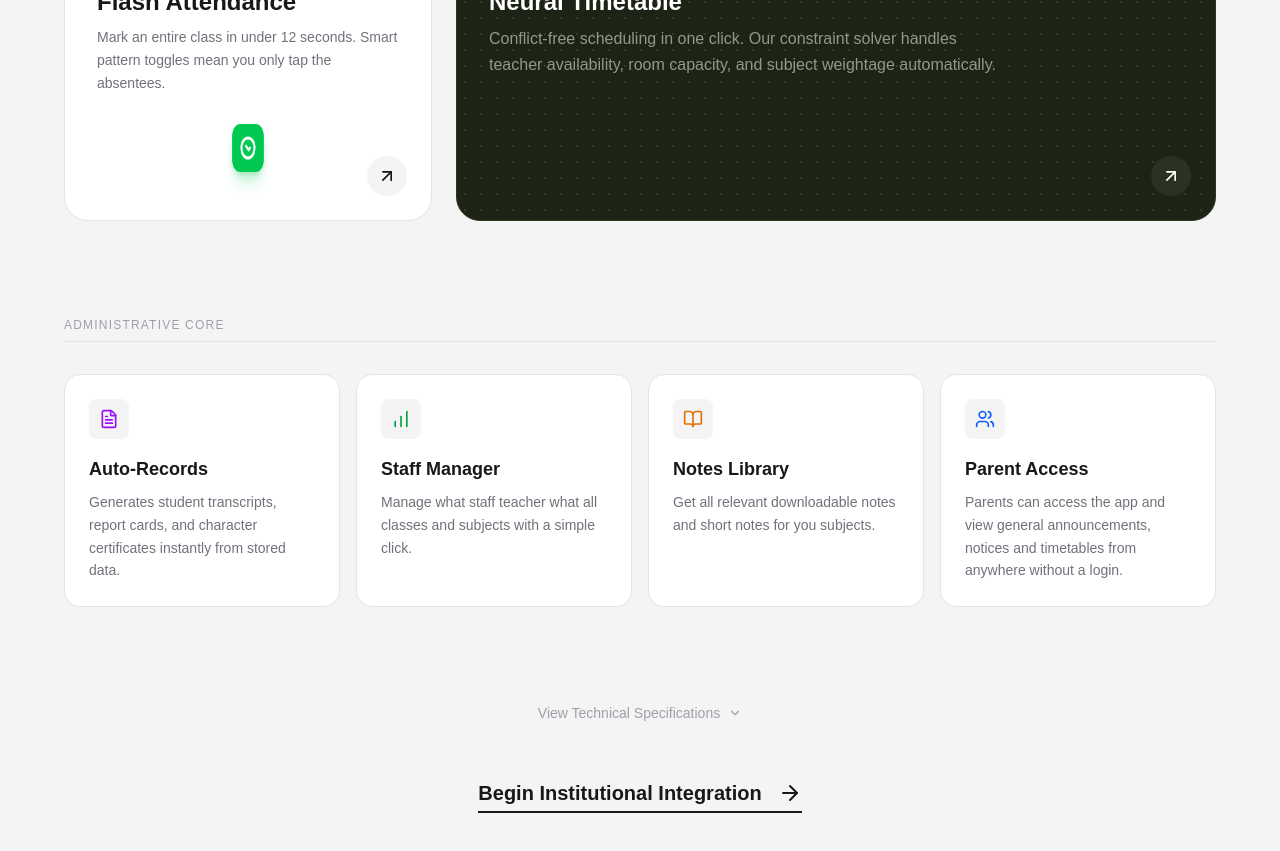
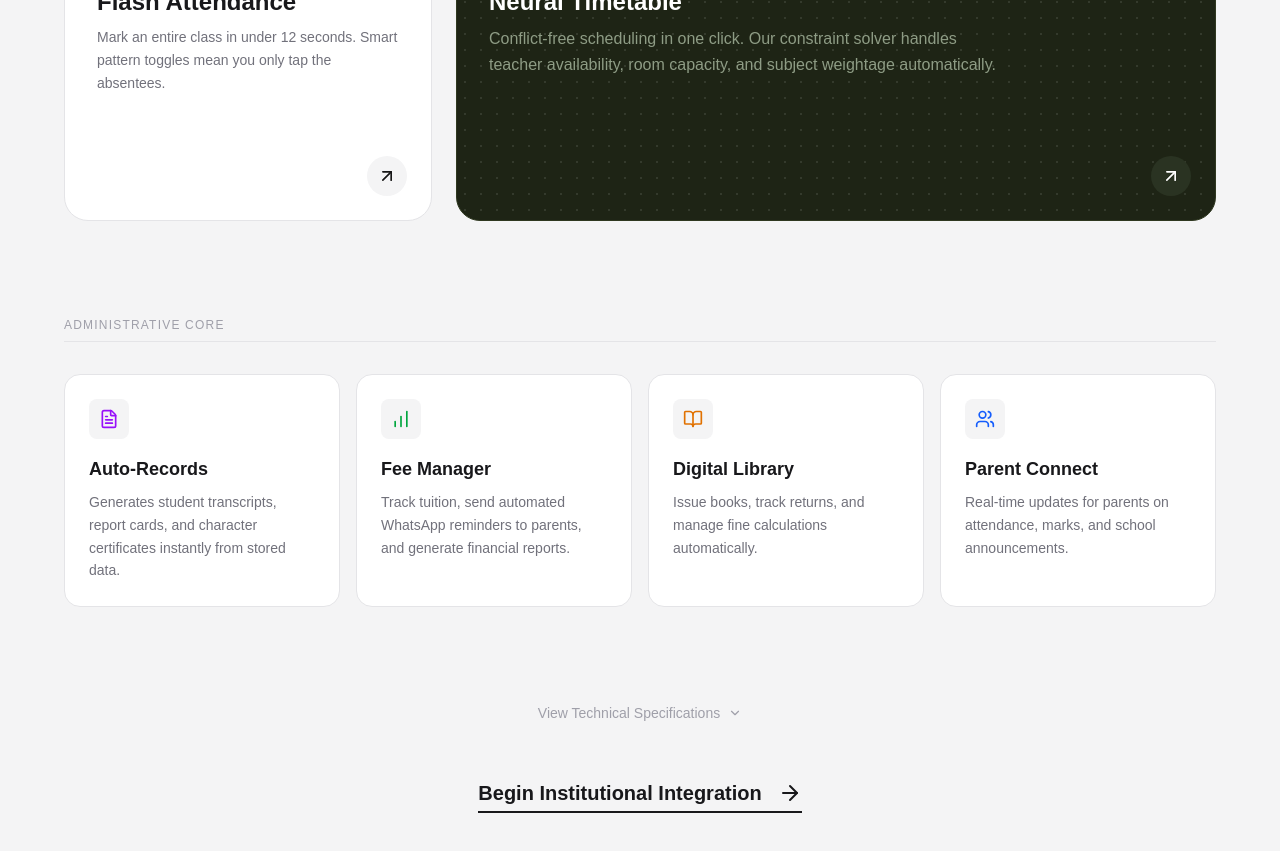
Before and after one commit to painsparc/painsparc-web, a Next.js app: page /orbit in a window 1280 px wide. Shown: the part 1180-2031 px from the top of the page. Built offline with nearby package versions, Linux system fonts and the light colour scheme.

Commit message:
removes flash icon

```diff
--- a/app/orbit/page.tsx
+++ b/app/orbit/page.tsx
@@ -9,7 +9,7 @@ import {
   ChevronDown, ChevronUp, Code, Server, Shield, Cpu, Database,
   Eye, Layers, Clock, Network, Lock, Activity,
   Infinity as InfinityIcon, Calendar, BookOpen,
-  BarChart, Users, ArrowUpRight, CheckCircle2 // Added CheckCircle2
+  BarChart, Users, ArrowUpRight, CheckCircle2
 } from "lucide-react";
 
 export default function OrbitPage() {
@@ -38,15 +38,6 @@ export default function OrbitPage() {
     animate: {
       opacity: [0.3, 1, 0.3],
       transition: { duration: 2, repeat: Infinity, ease: "linear" }
-    }
-  };
-
-  // Flip Animation for Attendance
-  const flip: Variants = {
-    initial: { rotateY: 0 },
-    animate: {
-      rotateY: 360,
-      transition: { duration: 2, repeat: Infinity, repeatDelay: 3, ease: "easeInOut" }
     }
   };
 
@@ -182,13 +173,12 @@ export default function OrbitPage() {
                  </div>
               </motion.div>
 
-              {/* USP 3: FLASH ATTENDANCE (Span 1 - UPDATED: No Lightning, Green Theme) */}
+              {/* USP 3: FLASH ATTENDANCE (Span 1 - UPDATED: Removed Dynamic Icon) */}
               <motion.div variants={item} className="relative group bg-white dark:bg-zinc-900 p-8 rounded-3xl border border-zinc-200 dark:border-zinc-800 hover:border-green-500/30 transition-colors h-[340px] flex flex-col justify-between overflow-hidden">
                  <Link href="/orbit/attendance" className="absolute inset-0 z-10" />
 
                  <div>
                     <div className="w-12 h-12 bg-green-50 dark:bg-green-900/20 rounded-2xl flex items-center justify-center mb-6 text-green-600 dark:text-green-400">
-                        {/* Changed from Zap to CheckCircle2 */}
                         <CheckCircle2 size={24} />
                     </div>
                     <h3 className="text-2xl font-bold text-zinc-900 dark:text-white mb-2">Flash Attendance</h3>
@@ -197,24 +187,14 @@ export default function OrbitPage() {
                     </p>
                  </div>
 
-                 <div className="flex justify-center my-4">
-                    <motion.div
-                        variants={flip}
-                        initial="initial"
-                        animate="animate"
-                        className="w-12 h-12 bg-green-500 rounded-xl flex items-center justify-center text-white shadow-lg shadow-green-500/30"
-                    >
-                        {/* Changed from Zap to CheckCircle2 */}
-                        <CheckCircle2 size={24} strokeWidth={3} />
-                    </motion.div>
-                 </div>
+                 {/* REMOVED: Dynamic Green Icon Animation Block */}
 
                  <div className="absolute bottom-6 right-6 w-10 h-10 rounded-full bg-zinc-100 dark:bg-zinc-800 flex items-center justify-center group-hover:bg-green-600 group-hover:text-white transition-all duration-300">
                     <ArrowUpRight size={20} />
                  </div>
               </motion.div>
 
-              {/* USP 4: AUTO TIMETABLE (Span 2 - UPDATED: Dim Olive Green Theme) */}
+              {/* USP 4: AUTO TIMETABLE (Span 2 - Olive Theme) */}
               <motion.div variants={item} className="relative md:col-span-2 group bg-[#1E2415] border border-[#2F3820] p-8 rounded-3xl hover:border-[#465232] transition-colors h-[340px] flex flex-col justify-between overflow-hidden">
                  <Link href="/orbit/timetable" className="absolute inset-0 z-10" />
 
@@ -264,14 +244,14 @@ export default function OrbitPage() {
                     </p>
                 </motion.div>
 
-                {/* 2. Staff Manager */}
+                {/* 2. Fee Manager */}
                 <motion.div variants={item} className="p-6 bg-white dark:bg-zinc-900 rounded-2xl border border-zinc-200 dark:border-zinc-800 hover:border-zinc-300 dark:hover:border-zinc-700 transition-colors">
                     <div className="w-10 h-10 bg-zinc-100 dark:bg-zinc-800 rounded-lg flex items-center justify-center mb-4 text-green-600 dark:text-green-400">
                         <BarChart size={20} />
                     </div>
-                    <h4 className="font-bold text-zinc-900 dark:text-white text-lg mb-2">Staff Manager</h4>
+                    <h4 className="font-bold text-zinc-900 dark:text-white text-lg mb-2">Fee Manager</h4>
                     <p className="text-sm text-zinc-500 dark:text-zinc-400 leading-relaxed">
-                        Manage what staff teacher what all classes and subjects with a simple click.
+                        Track tuition, send automated WhatsApp reminders to parents, and generate financial reports.
                     </p>
                 </motion.div>
 
@@ -280,9 +260,9 @@ export default function OrbitPage() {
                     <div className="w-10 h-10 bg-zinc-100 dark:bg-zinc-800 rounded-lg flex items-center justify-center mb-4 text-amber-600 dark:text-amber-400">
                         <BookOpen size={20} />
                     </div>
-                    <h4 className="font-bold text-zinc-900 dark:text-white text-lg mb-2">Notes Library</h4>
+                    <h4 className="font-bold text-zinc-900 dark:text-white text-lg mb-2">Digital Library</h4>
                     <p className="text-sm text-zinc-500 dark:text-zinc-400 leading-relaxed">
-                        Get all relevant downloadable notes and short notes for you subjects.
+                        Issue books, track returns, and manage fine calculations automatically.
                     </p>
                 </motion.div>
 
@@ -291,9 +271,9 @@ export default function OrbitPage() {
                     <div className="w-10 h-10 bg-zinc-100 dark:bg-zinc-800 rounded-lg flex items-center justify-center mb-4 text-blue-600 dark:text-blue-400">
                         <Users size={20} />
                     </div>
-                    <h4 className="font-bold text-zinc-900 dark:text-white text-lg mb-2">Parent Access</h4>
+                    <h4 className="font-bold text-zinc-900 dark:text-white text-lg mb-2">Parent Connect</h4>
                     <p className="text-sm text-zinc-500 dark:text-zinc-400 leading-relaxed">
-                        Parents can access the app and view general announcements, notices and timetables from anywhere without a login.
+                        Real-time updates for parents on attendance, marks, and school announcements.
                     </p>
                 </motion.div>
 
```
